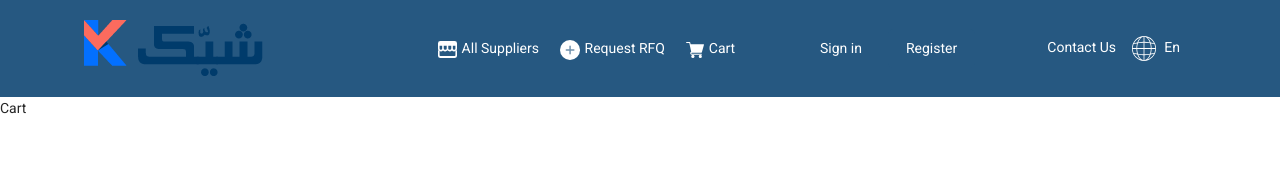
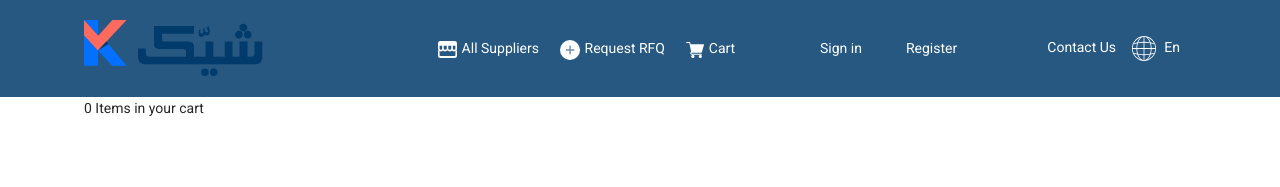
Before and after one commit to nour-gamal/Shayyek, a React (Create React App) app: page /Cart in a window 1280 px wide. Shown: the top 187 px of the page. Built offline with nearby package versions, Linux system fonts and the light colour scheme; no server answers.

Commit message:
hands on cart container

```diff
--- a/src/Modules/Cart/Cart.js
+++ b/src/Modules/Cart/Cart.js
@@ -1,8 +1,9 @@
-import { useEffect } from "react";
+import { useEffect, useState } from "react";
 import Navbarr from "../Common/Navbar/Navbar";
 import Footer from "../Common/Footer/Footer";
 import { getCart } from "./Network";
 import { useSelector } from "react-redux";
+import CartContainer from "./Components/CartContainer/CartContainer";
 
 function Cart() {
 	const {
@@ -10,20 +11,21 @@ function Cart() {
 		authorization,
 	} = useSelector((state) => state.authorization);
 	const { currentLanguageId } = useSelector((state) => state.currentLocal);
+	const [products, updateProducts] = useState([]);
 	const isAuth = Object.keys(authorization).length > 0;
 
 	useEffect(() => {
 		console.log(authorization);
-		let body = { languageId: currentLanguageId };
-		if (isAuth) {
-			body.deviceId = deviceToken;
-		} else {
-			body.userId = "s";
-		}
+		let body = {
+			languageId: currentLanguageId,
+			deviceId: deviceToken,
+			userId: isAuth ? authorization.id : "",
+		};
+
 		getCart(
 			body,
 			(success) => {
-				console.log(success);
+				updateProducts(success.data);
 			},
 			(fail) => {
 				console.log(fail);
@@ -33,7 +35,9 @@ function Cart() {
 	return (
 		<section>
 			<Navbarr />
-			Cart
+			<div className="pps ppe">
+				<CartContainer products={products} />
+			</div>
 			<Footer />
 		</section>
 	);
--- /dev/null
+++ b/src/Modules/Cart/Components/CartContainer/CartContainer.js
@@ -0,0 +1,18 @@
+import React from "react";
+import { useSelector } from "react-redux";
+import "./CartContainer.css";
+function CartContainer({ products }) {
+	const { currentLocal } = useSelector((state) => state.currentLocal);
+	return (
+		<div className="cartContainer">
+			<div className="title">
+				<span>
+					{products.length} {currentLocal.suppliers.items}
+				</span>
+				<span> {currentLocal.suppliers.inYourCart}</span>
+			</div>
+		</div>
+	);
+}
+
+export default CartContainer;
--- a/src/Modules/Cart/Network.js
+++ b/src/Modules/Cart/Network.js
@@ -1,7 +1,7 @@
 import { GetResource } from "../../Services";
 
 export const getCart = (body, onSuccess, onFail, reqAuth = false) => {
-	// let { userId, languageId } = body;
-	const path = "api/Cart/GetCart";
+	let { userId, languageId, deviceId } = body;
+	const path = `api/Cart/GetCart?userId=${userId}&languageId=${languageId}&deviceId=${deviceId}`;
 	GetResource(path, onSuccess, onFail, reqAuth);
 };
--- a/src/Resources/Arabic.js
+++ b/src/Resources/Arabic.js
@@ -98,6 +98,8 @@ export const ar = {
 		price: "السعر",
 		chooseSize: "من فضلك ادخل المقاس",
 		chooseModel: "من فضلك ادخل الموديل",
+		items: "منتجات",
+		inYourCart: "في العربه",
 	},
 	login: {
 		signin: "تسجيل الدخول",
--- a/src/Resources/English.js
+++ b/src/Resources/English.js
@@ -102,6 +102,8 @@ export const en = {
 		price: "Price",
 		chooseSize: "Please choose size",
 		chooseModel: "Please choose model",
+		items: "Items",
+		inYourCart: "in your cart",
 	},
 	login: {
 		signin: "Sign in",
```
Also changed, not shown: src/Modules/Cart/Components/CartContainer/CartContainer.css (added).
